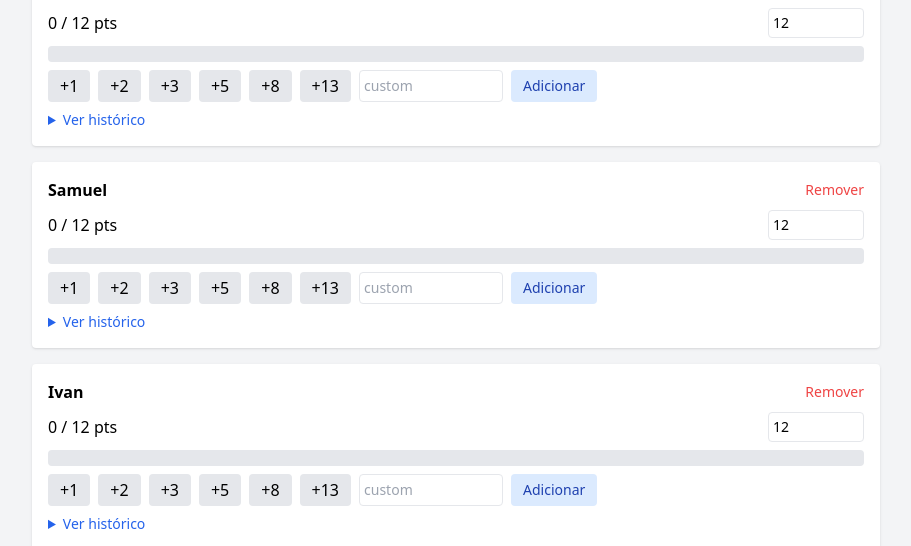
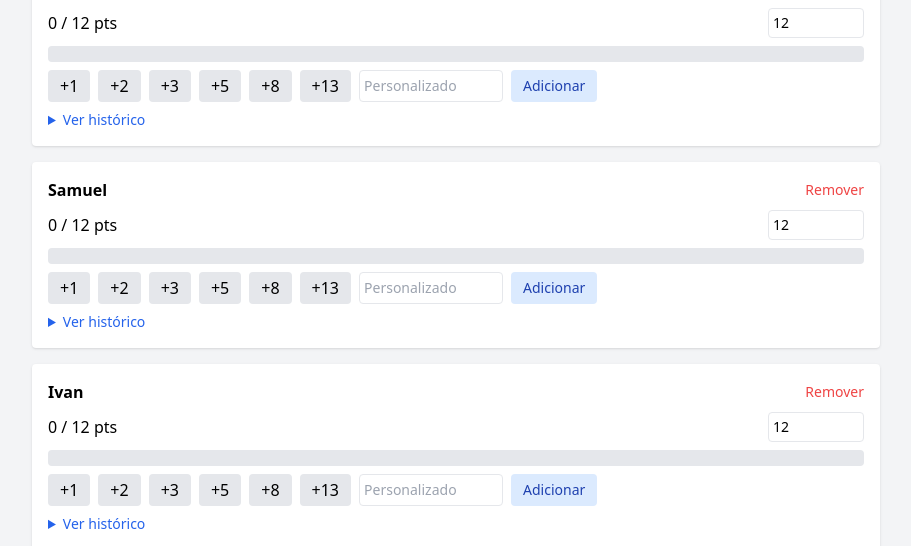
Before and after one commit to lucassverissimo-org/devscore-turbo, a React (Vite) app: page / in a window 1280 px wide. Shown: the part 252-798 px from the top of the page, without its empty margins (184-1095 px from the left). Built offline with nearby package versions, Linux system fonts and the light colour scheme.

Commit message:
Ajustar cores do progressbar e placeholder da pontuação personalizada

```diff
--- a/src/App.jsx
+++ b/src/App.jsx
@@ -1,9 +1,10 @@
 import React, { useState } from 'react'
 
 const colors = [
-  { max: 50, color: 'bg-green-500' },
+  { max: 20, color: 'bg-blue-500' },
   { max: 75, color: 'bg-yellow-400' },
   { max: 99, color: 'bg-orange-400' },
+  { max: 100, color: 'bg-green-500'},
   { max: Infinity, color: 'bg-red-500' },
 ]
 
@@ -162,7 +163,7 @@ export default function App() {
                 ))}
                 <input
                     type="number"
-                    placeholder="custom"
+                    placeholder="Personalizado"
                     className="border p-1 rounded w-36 text-sm"
                     onChange={(e) => {
                       const value = e.target.value
```
